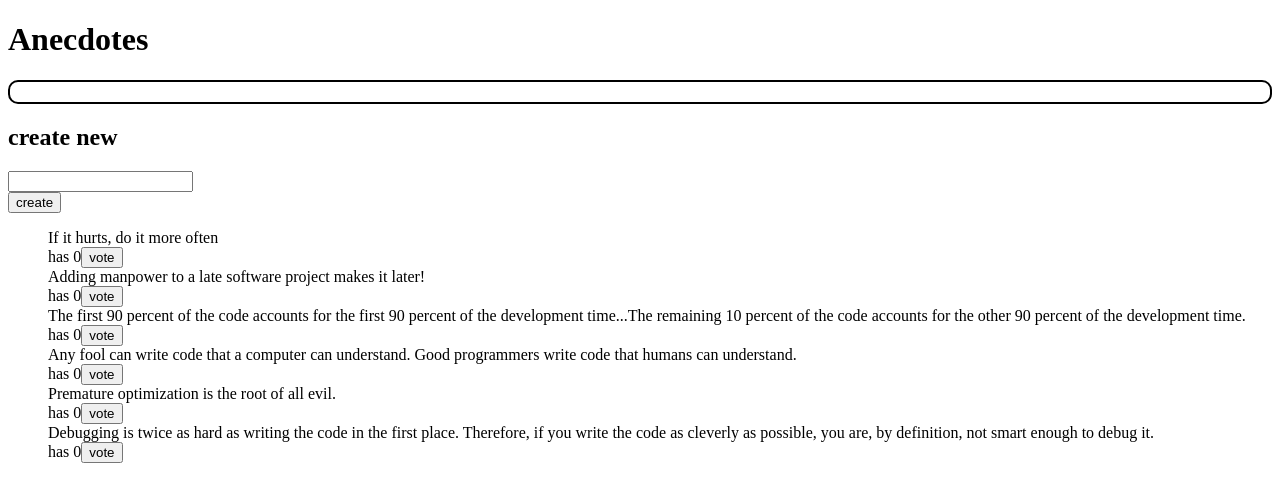
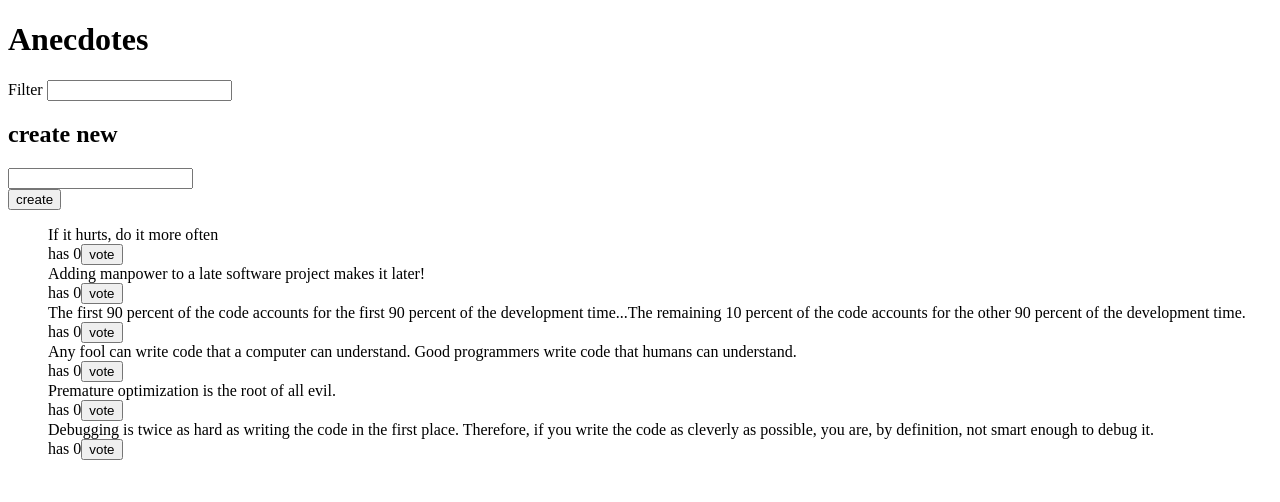
Before and after one commit to marcorichetta/part6-anecdotes, a React (Create React App) app: page / in a window 1280 px wide. Shown: the top 502 px of the page. Built offline with nearby package versions, Linux system fonts and the light colour scheme.

Commit message:
6.11 - Added filter functionality
- Created Filter component
- filterReducer with setFilter creator
- Fixed empty notification is not shown anymore

```diff
--- a/src/App.js
+++ b/src/App.js
@@ -2,6 +2,7 @@ import React from 'react';
 import AnecdoteList from './components/AnecdoteList';
 import AnecdoteForm from './components/AnecdoteForm';
 import Notification from './components/Notification';
+import Filter from './components/Filter';
 
 const App = (props) => {
 
@@ -11,6 +12,7 @@ const App = (props) => {
     <div>
       <h1>Anecdotes</h1>
       <Notification store={store} />
+      <Filter store={store} />
       <h2>create new</h2>
       <AnecdoteForm store={store} />
       <AnecdoteList store={store} />
--- a/src/components/AnecdoteList.js
+++ b/src/components/AnecdoteList.js
@@ -25,9 +25,24 @@ const AnecdoteList = ({ store }) => {
         }, 5000)
     }
 
+    // Destructure the values from the store
+    const { anecdotes, filter } = store.getState()
+
+    /**
+     * Helper function to filter
+     * the anecdotes to be shown
+     */
+    const anecdotesToShow = () => {
+        if ( filter === 'ALL') {
+            return anecdotes
+        }
+
+        return anecdotes.filter(a => a.content.toLowerCase().includes(filter))
+    }
+
     return (
         <ul>
-            {store.getState().anecdotes.map(anecdote =>
+            {anecdotesToShow().map(anecdote =>
                 <Anecdote
                     key={anecdote.id}
                     anecdote={anecdote}
--- /dev/null
+++ b/src/components/Filter.js
@@ -0,0 +1,25 @@
+import React from 'react'
+import { setFilter } from '../reducers/filterReducer'
+
+const Filter = ({ store }) => {
+
+    const handleChange = (event) => {
+
+        // input-field value is in variable event.target.value
+        const myFilter = event.target.value
+
+        store.dispatch(setFilter(myFilter))
+    }
+    const style = {
+        marginTop: 10,
+        marginBottom: 10
+    }
+
+    return (
+        <div style={style}>
+            Filter <input onChange={handleChange} />
+        </div>
+    )
+}
+
+export default Filter
--- a/src/components/Notification.js
+++ b/src/components/Notification.js
@@ -10,12 +10,13 @@ const Notification = ({ store }) => {
 
   const notificationMessage = store.getState().notifications
 
+  if (notificationMessage === '') {
+    return null
+  }
+
   return (
     <div style={style}>
-      {notificationMessage === ''
-        ? ''
-        : notificationMessage
-      }
+       {notificationMessage}
     </div>
   )
 }
--- a/src/index.js
+++ b/src/index.js
@@ -4,10 +4,12 @@ import { createStore, combineReducers } from 'redux'
 import App from './App'
 import anecdoteReducer from './reducers/anecdoteReducer'
 import notificationReducer from './reducers/notificationReducer'
+import filterReducer from './reducers/filterReducer'
 
 const reducer = combineReducers({
   anecdotes: anecdoteReducer,
-  notifications: notificationReducer
+  notifications: notificationReducer,
+  filter: filterReducer
 })
 
 const store = createStore(reducer)
--- a/src/reducers/anecdoteReducer.js
+++ b/src/reducers/anecdoteReducer.js
@@ -20,7 +20,6 @@ const asObject = (anecdote) => {
 const initialState = anecdotesAtStart.map(asObject)
 
 const reducer = (state = initialState, action) => {
-  console.log('state before action: ', state)
 
   switch (action.type) {
     case 'NEW_ANECDOTE':
@@ -67,7 +66,6 @@ export const createAnecdote = (content) => {
 }
 
 export const vote = ({ id, content}) => {
-  console.log('vote', id)
   return {
     type: 'VOTE',
     data: {
--- /dev/null
+++ b/src/reducers/filterReducer.js
@@ -0,0 +1,19 @@
+export const setFilter = filter => {
+    return {
+        type: 'SET_FILTER',
+        filter
+    }
+}
+
+const initialState = 'ALL'
+
+const filterReducer = (state = initialState, action) => {
+    switch (action.type) {
+        case 'SET_FILTER':
+            return action.filter
+        default:
+            return initialState
+    }
+}
+
+export default filterReducer
--- a/src/reducers/notificationReducer.js
+++ b/src/reducers/notificationReducer.js
@@ -1,7 +1,9 @@
 export const createNotification = (content) => {
     return {
         type: 'CREATE_NOTIFICATION',
-        content
+        data: {
+            content
+        }
     }
 }
 
@@ -14,7 +16,7 @@ export const removeNotification = () => {
 const notificationReducer = (state = '', action) => {
     switch (action.type) {
         case 'CREATE_NOTIFICATION':
-            return `${action.content}`
+            return `${action.data.content}`
 
         case 'REMOVE_NOTIFICATION':
             return ''
```
